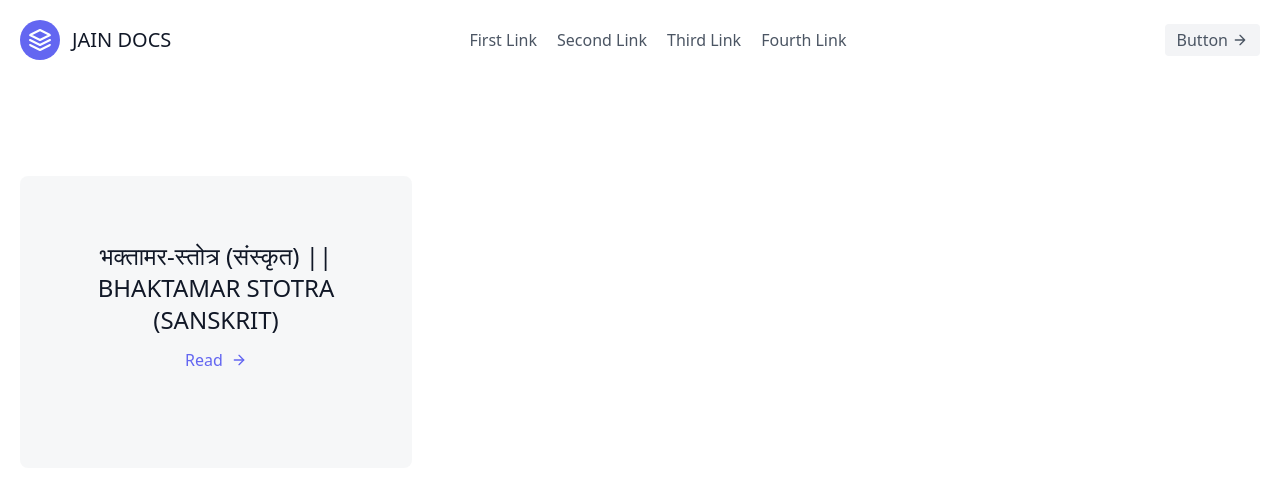
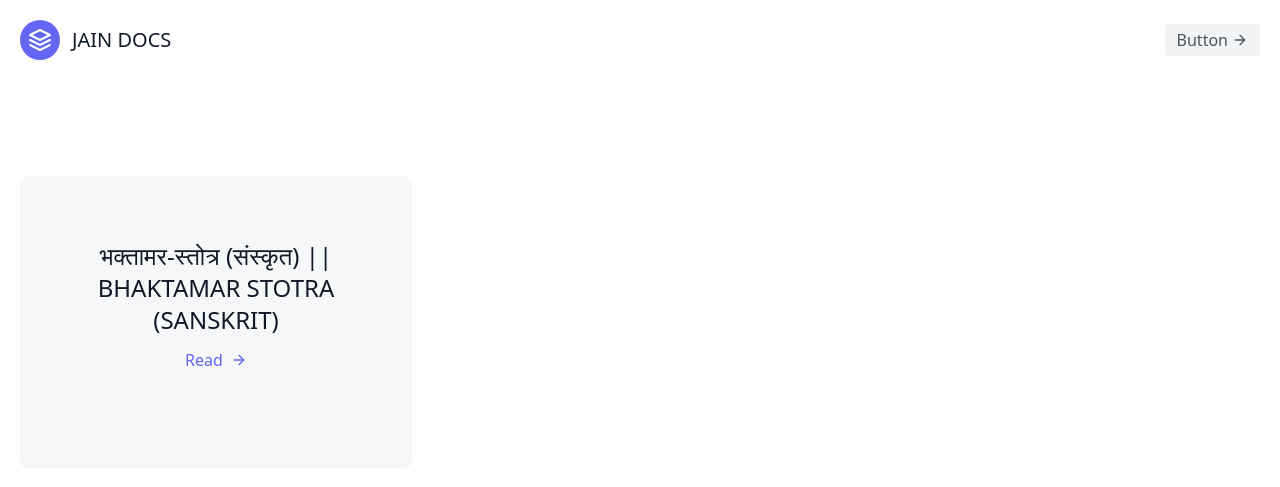
Before and after one commit to Samkitzen/jaindata, a plain HTML site: page index.html in a window 1280 px wide. Drawn offline with nearby package versions, Linux system fonts and the light colour scheme.

Commit message:
remove navbar links

```diff
--- a/index.html
+++ b/index.html
@@ -21,10 +21,10 @@
                 <span class="ml-3 text-xl"> JAIN DOCS </span>
             </a>
             <nav class="md:ml-auto md:mr-auto flex flex-wrap items-center text-base justify-center">
-                <a class="mr-5 hover:text-gray-900">First Link</a>
+<!--                 <a class="mr-5 hover:text-gray-900">First Link</a>
                 <a class="mr-5 hover:text-gray-900">Second Link</a>
                 <a class="mr-5 hover:text-gray-900">Third Link</a>
-                <a class="mr-5 hover:text-gray-900">Fourth Link</a>
+                <a class="mr-5 hover:text-gray-900">Fourth Link</a> -->
             </nav>
             <button
                 class="inline-flex items-center bg-gray-100 border-0 py-1 px-3 focus:outline-none hover:bg-gray-200 rounded text-base mt-4 md:mt-0">Button
```
